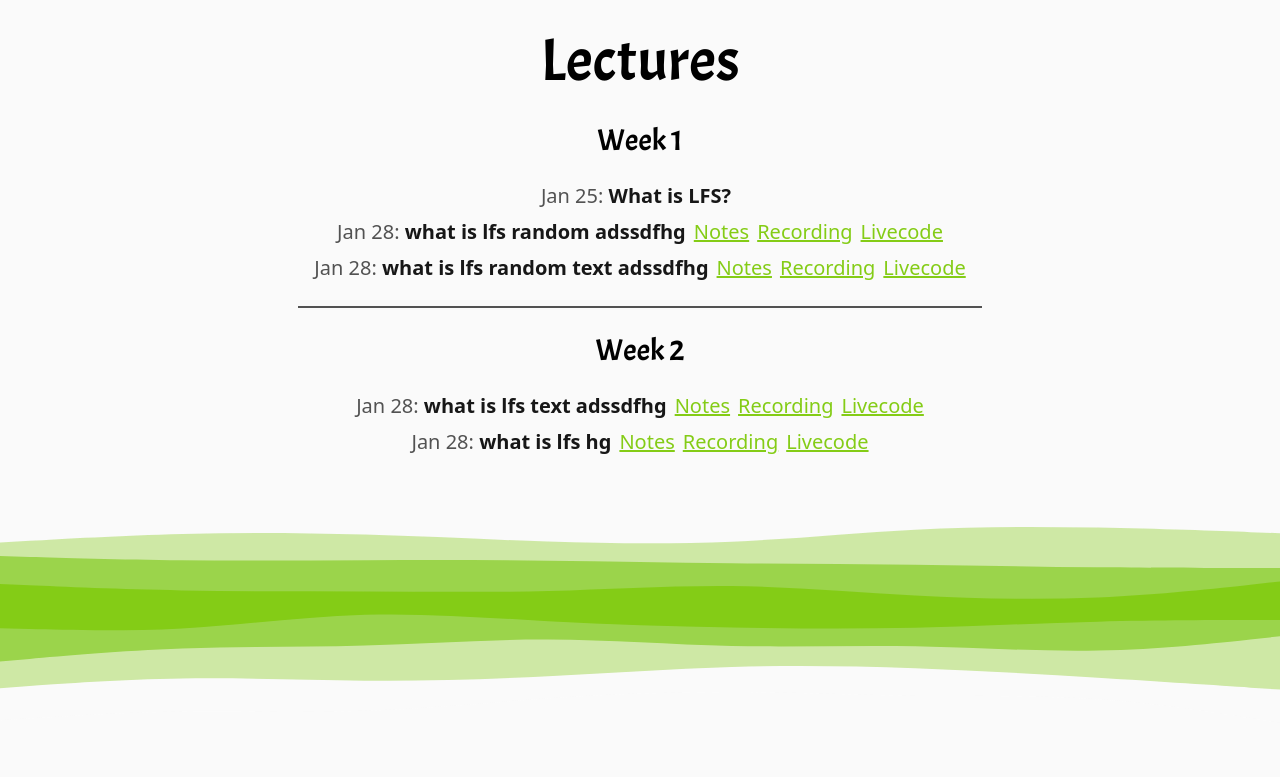
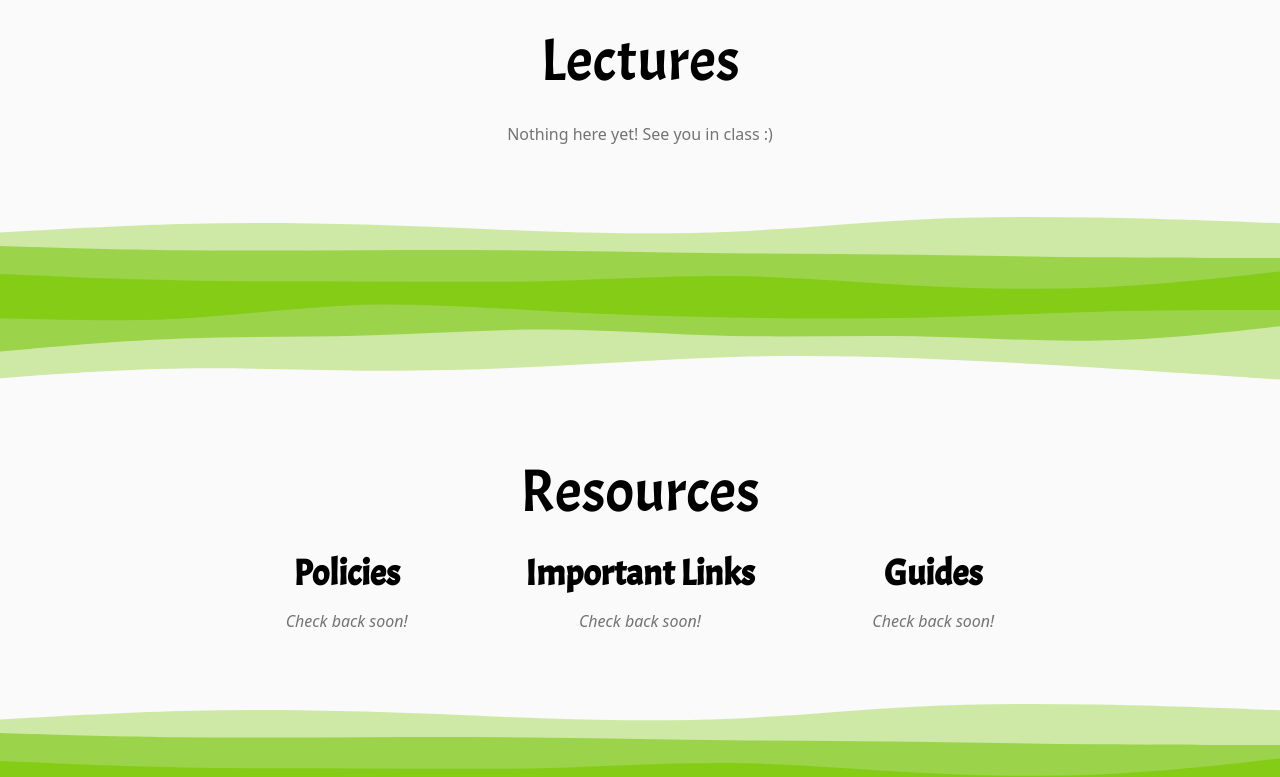
Before and after one commit to csci1710/2024, a React (Create React App) app in the folder my-app/: page / in a window 1280 px wide. Shown: the part 3520-4297 px from the top of the page. Built offline with nearby package versions, Linux system fonts and the light colour scheme; a web font is replaced by a local one.

Commit message:
oops shouldn't have pushed that

```diff
--- a/my-app/src/SITE_DATA.ts
+++ b/my-app/src/SITE_DATA.ts
@@ -11,51 +11,51 @@ export const PUB = process.env.PUBLIC_URL;
 // Edit stuff below this line
 
 export const lectureWeeks: LectureWeek[] = [
-  {
-    name: "Week 1",
-    dailyLectures: [
-      {
-        name: "What is LFS?",
-        date: "Jan 25",
-        // notesLink: "https://www.google.com",
-        // recordingLink: "https://www.google.com",
-        // liveCodeLink: "https://www.google.com",
-      },
-      {
-        name: "what is lfs random  adssdfhg",
-        date: "Jan 28",
-        notesLink: "https://www.google.com",
-        recordingLink: "https://www.google.com",
-        liveCodeLink: "https://www.google.com",
-      },
-      {
-        name: "what is lfs random text adssdfhg",
-        date: "Jan 28",
-        notesLink: "https://www.google.com",
-        recordingLink: "https://www.google.com",
-        liveCodeLink: "https://www.google.com",
-      },
-    ],
-  },
-  {
-    name: "Week 2",
-    dailyLectures: [
-      {
-        name: "what is lfs text adssdfhg",
-        date: "Jan 28",
-        notesLink: "https://www.google.com",
-        recordingLink: "https://www.google.com",
-        liveCodeLink: "https://www.google.com",
-      },
-      {
-        name: "what is lfs hg",
-        date: "Jan 28",
-        notesLink: "https://www.google.com",
-        recordingLink: "https://www.google.com",
-        liveCodeLink: "https://www.google.com",
-      },
-    ],
-  },
+  // {
+  //   name: "Week 1",
+  //   dailyLectures: [
+  //     {
+  //       name: "What is LFS?",
+  //       date: "Jan 25",
+  //       // notesLink: "https://www.google.com",
+  //       // recordingLink: "https://www.google.com",
+  //       // liveCodeLink: "https://www.google.com",
+  //     },
+  //     {
+  //       name: "what is lfs random  adssdfhg",
+  //       date: "Jan 28",
+  //       notesLink: "https://www.google.com",
+  //       recordingLink: "https://www.google.com",
+  //       liveCodeLink: "https://www.google.com",
+  //     },
+  //     {
+  //       name: "what is lfs random text adssdfhg",
+  //       date: "Jan 28",
+  //       notesLink: "https://www.google.com",
+  //       recordingLink: "https://www.google.com",
+  //       liveCodeLink: "https://www.google.com",
+  //     },
+  //   ],
+  // },
+  // {
+  //   name: "Week 2",
+  //   dailyLectures: [
+  //     {
+  //       name: "what is lfs text adssdfhg",
+  //       date: "Jan 28",
+  //       notesLink: "https://www.google.com",
+  //       recordingLink: "https://www.google.com",
+  //       liveCodeLink: "https://www.google.com",
+  //     },
+  //     {
+  //       name: "what is lfs hg",
+  //       date: "Jan 28",
+  //       notesLink: "https://www.google.com",
+  //       recordingLink: "https://www.google.com",
+  //       liveCodeLink: "https://www.google.com",
+  //     },
+  //   ],
+  // },
 ];
 
 // For assignments, exclude HREF field to automatically disable the assignment
@@ -199,8 +199,8 @@ export const policies: Resource[] = [
 ];
 
 export const importantLinks: Resource[] = [
-  { name: "Syllabus", href: "https://www.google.com" },
-  { name: "Collaboration Policy", href: "https://www.google.com" },
+  // { name: "Syllabus", href: "https://www.google.com" },
+  // { name: "Collaboration Policy", href: "https://www.google.com" },
 ];
 
 export const guides: Resource[] = [
```
